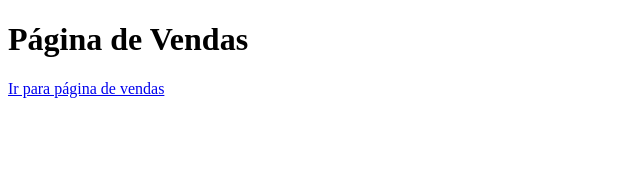
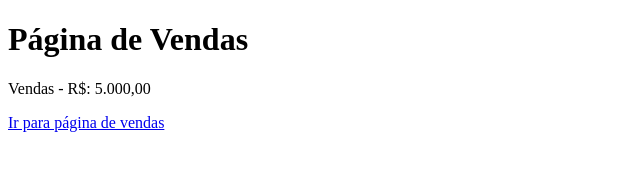
Before and after one commit to eu-Carvalho/testegithub, a plain HTML site: page vendas.html in a window 1280 px wide. Shown: the whole page, without its empty margins (0-640 px from the left). Drawn offline with Linux system fonts and the light colour scheme.

Commit message:
Acrescentado valor das vendas

```diff
--- a/vendas.html
+++ b/vendas.html
@@ -8,6 +8,7 @@
 </head>
 <body>
     <h1>Página de Vendas</h1>
+    <p>Vendas - R$: 5.000,00</p>
     <a href="./index.html">Ir para página de vendas</a>
 </body>
 </html>
```
